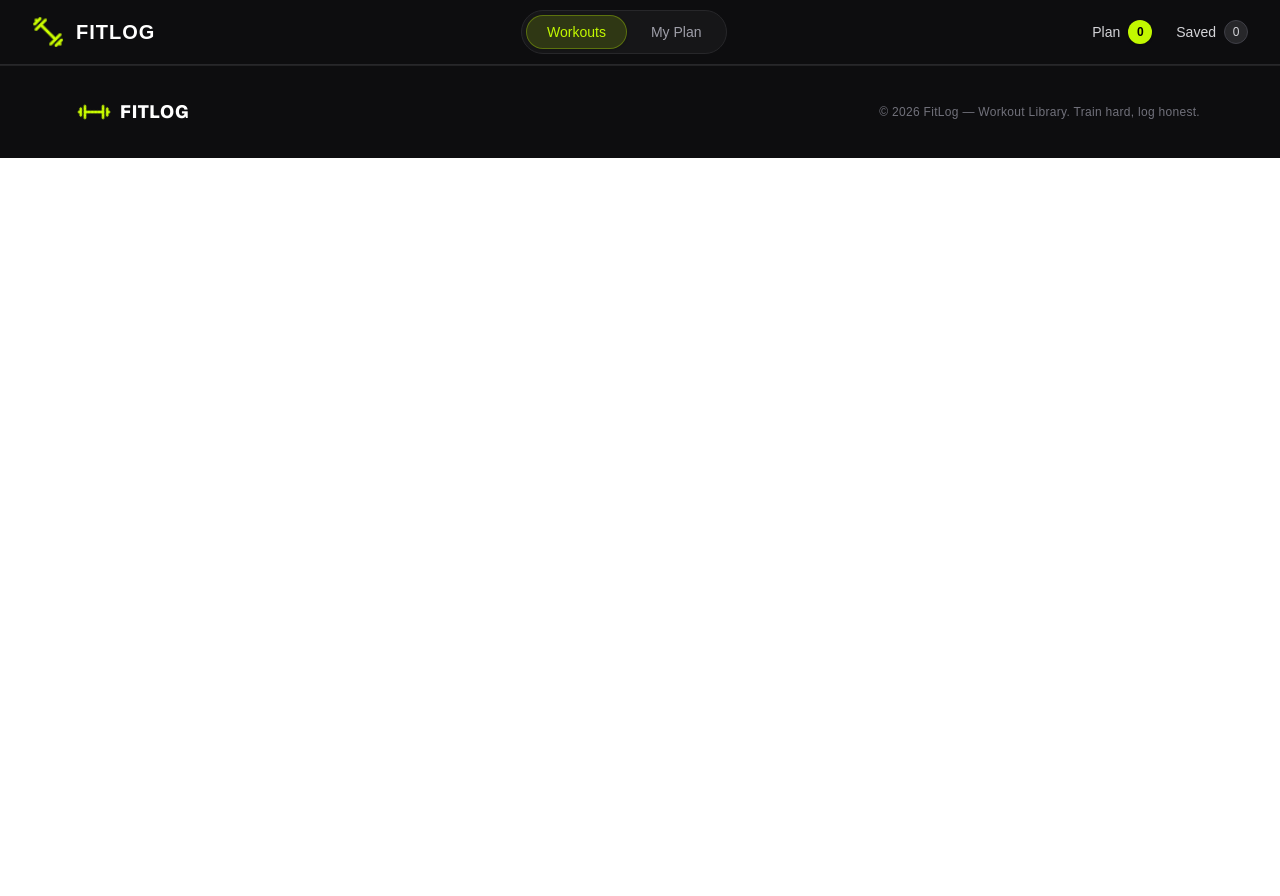
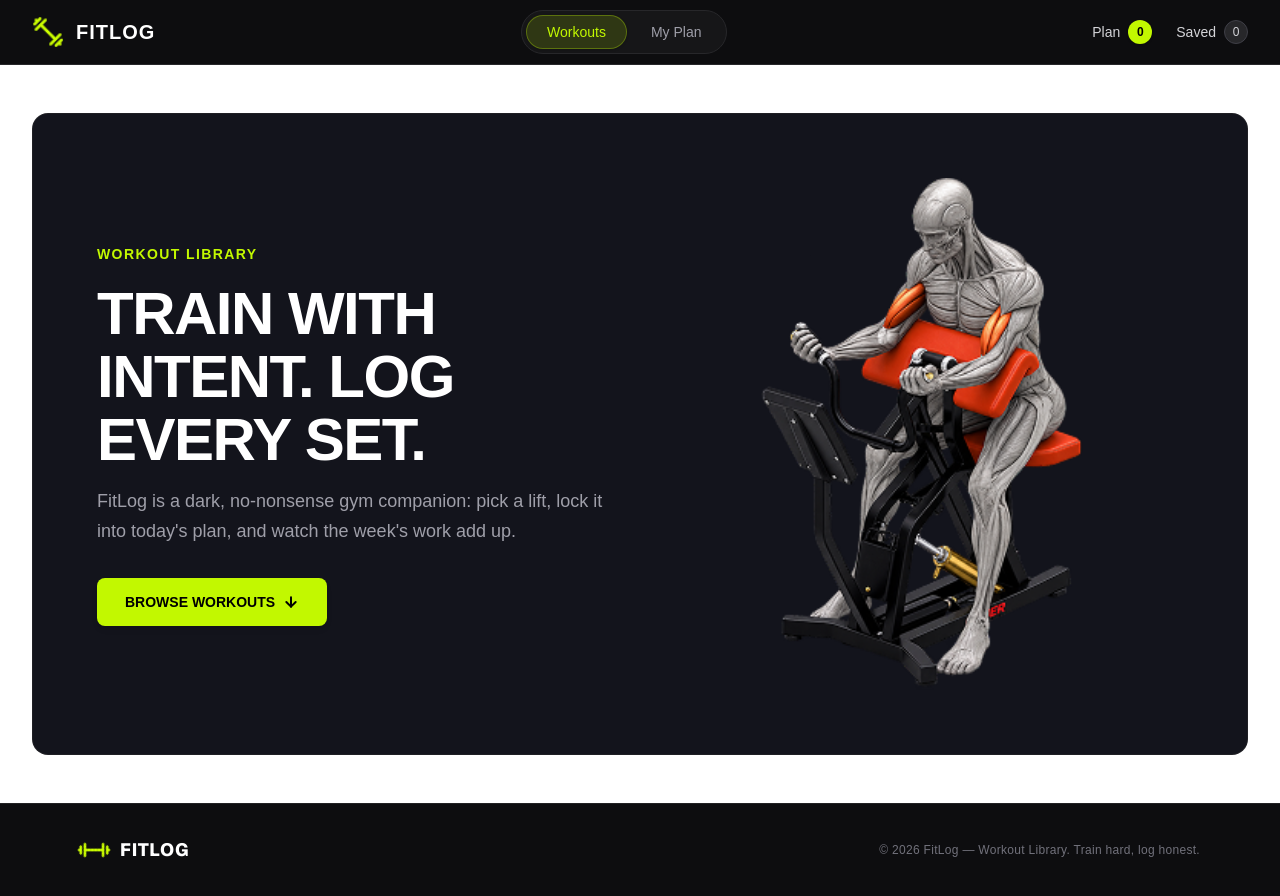
Before and after one commit to mdismailtanvir6-lgtm/ph-assignment-6, a Next.js app: page / in a window 1280 px wide. Before the commit the page ends 800 px from the top, so only its background shows below. Built offline with nearby package versions, Linux system fonts and the light colour scheme.

Commit message:
Add herosection

```diff
--- a/src/app/page.js
+++ b/src/app/page.js
@@ -1,9 +1,12 @@
+import HeroSection from "@/components/layout/hero/HeroSection";
 import Image from "next/image";
 
 export default function Home() {
   return (
     <div className="">
-      <main className=""></main>
+      <main className="">
+      <HeroSection />
+      </main>
     </div>
   );
 }
--- /dev/null
+++ b/src/components/layout/hero/HeroSection.jsx
@@ -0,0 +1,55 @@
+import Image from "next/image";
+import Link from "next/link";
+import { ArrowDown } from "lucide-react";
+import heroImage from "@/assets/banner.png";
+
+export default function HeroSection() {
+  return (
+    <section className="container mx-auto px-4 sm:px-6 lg:px-8 py-8 sm:py-12">
+      <div className="relative overflow-hidden rounded-2xl bg-[#13141c] border border-zinc-800/60 p-8 sm:p-12 md:p-16 flex flex-col md:flex-row items-center justify-between gap-8">
+        {/* Left Content */}
+        <div className="flex-1 max-w-xl z-10">
+          {/* Eyebrow Text */}
+          <span className="text-[#c2f800] text-xs sm:text-sm font-bold tracking-widest uppercase">
+            WORKOUT LIBRARY
+          </span>
+
+          {/* Main Heading */}
+          <h1 className="mt-4 text-4xl sm:text-5xl lg:text-6xl font-black text-white uppercase leading-[1.05] tracking-tight font-[Oswald],sans-serif">
+            TRAIN WITH INTENT. LOG EVERY SET.
+          </h1>
+
+          {/* Subtitle */}
+          <p className="mt-4 text-zinc-400 text-base sm:text-lg font-normal leading-relaxed">
+            FitLog is a dark, no-nonsense gym companion: pick a lift, lock it
+            into today&apos;s plan, and watch the week&apos;s work add up.
+          </p>
+
+          {/* Primary CTA Button with Anchor Link & Icon */}
+          <div className="mt-8">
+            <Link
+              href="#library"
+              className="inline-flex items-center space-x-2 bg-[#c2f800] hover:bg-[#b2e600] text-black font-extrabold text-sm uppercase px-7 py-3.5 rounded-lg transition-all duration-200 shadow-md hover:shadow-lg hover:scale-[1.02] active:scale-[0.98]"
+            >
+              <span>BROWSE WORKOUTS</span>
+              <ArrowDown className="w-4 h-4 stroke-3" />
+            </Link>
+          </div>
+        </div>
+
+        {/* Right Side Banner/Hero Image */}
+        <div className="flex-1 w-full flex justify-center md:justify-end z-10">
+          <div className="relative w-full max-w-sm sm:max-w-md lg:max-w-lg aspect-square">
+            <Image
+              src={heroImage}
+              alt="FitLog Hero"
+              fill
+              priority
+              className="object-contain"
+            />
+          </div>
+        </div>
+      </div>
+    </section>
+  );
+}
```
